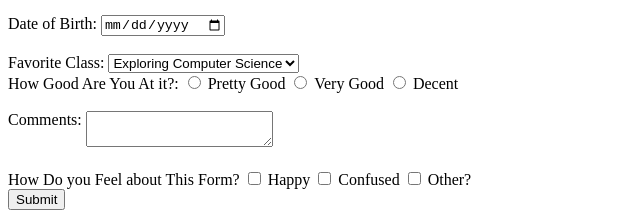
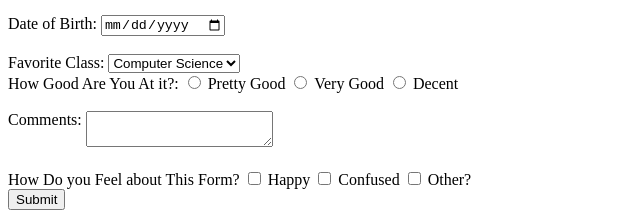
Before and after one commit to ChristianDaCoderDeveloperBestie/ProjectOfTheYearOf2023, a plain HTML site: page SubmitProject_6.0index.html in a window 1280 px wide. Shown: the part 149-363 px from the top of the page, 0-640 px from the left. Drawn offline with Linux system fonts and the light colour scheme.

Commit message:
Submitted_Project_6.0 Completed!

```diff
--- a/SubmitProject_6.0index.html
+++ b/SubmitProject_6.0index.html
@@ -23,7 +23,7 @@
                 <br />
                 <label for="class">Favorite Class:</label>
                 <select id="class" name="class">
-                    <option value="Computer Science">Exploring Computer Science</option>
+                    <option value="Computer Science">Computer Science</option>
                     <option value="Math">Math</option>
                     <option value="Music">Music</option>
                     <option value="Science">Science</option></select
```
